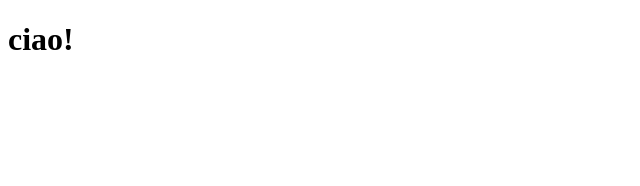
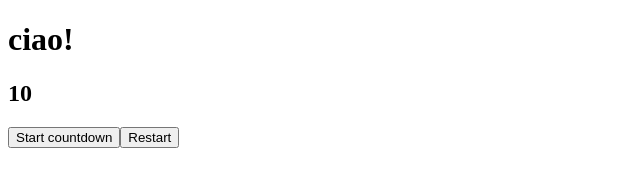
Before and after one commit to giorgia-rondinelli/vue-hello, a plain HTML site: page index.html in a window 1280 px wide. Shown: the whole page, without its empty margins (0-640 px from the left). Drawn offline with nearby package versions, Linux system fonts and the light colour scheme.

Commit message:
[add] countdown

```diff
--- a/index.html
+++ b/index.html
@@ -9,6 +9,10 @@
 <body>
   <div id="app">
     <h1>{{messaggio}}</h1>
+    <h2>{{countdown}}</h2>
+    <button @click="startCountdown">Start countdown</button>
+    <button @click="resetCountdown">Restart</button>
+
 
 
 
--- a/js/script.js
+++ b/js/script.js
@@ -2,8 +2,35 @@ const{createApp}=Vue
 createApp({
   data(){
     return{
-      messaggio:'ciao!'
+      messaggio:'ciao!',
+      countdown: 10,
+      stop: 'fine'
 
     }
-  }
+  },
+  methods:{
+    startCountdown(){
+      setInterval(() =>
+       {
+        if(this.countdown<=0){
+          this.countdown= 0
+        }
+
+        else{
+          this.countdown--
+        }
+
+      },1000)}
+
+
+  ,
+    resetCountdown(){
+      this.countdown=10
+
+    }
+},
+mounted(){
+
+
+}
 }).mount('#app')
```
